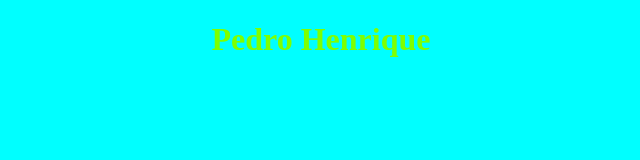
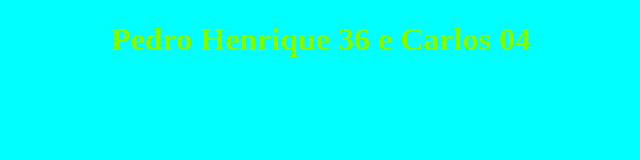
Before and after one commit to pedrinn044/Programa-o, a plain HTML site: page index.html in a window 1280 px wide. Shown: the whole page, without its empty margins (319-959 px from the left). Drawn offline with Linux system fonts and the light colour scheme.

Commit message:
index.html

```diff
--- a/index.html
+++ b/index.html
@@ -6,6 +6,6 @@
     <link rel="stylesheet" href="style.css">
   </head>
   <body>
-    <h1>Pedro Henrique</h1>
+    <h1>Pedro Henrique 36 e Carlos 04</h1>
   </body>
 </html>
```
